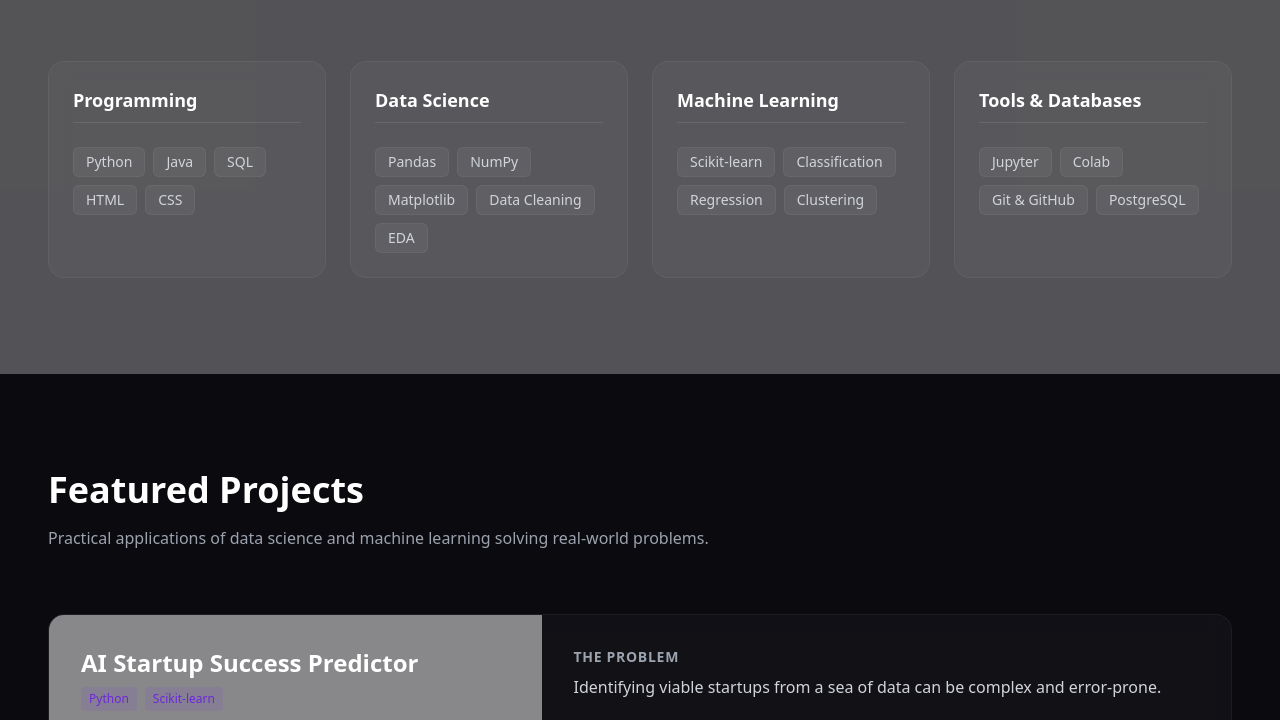
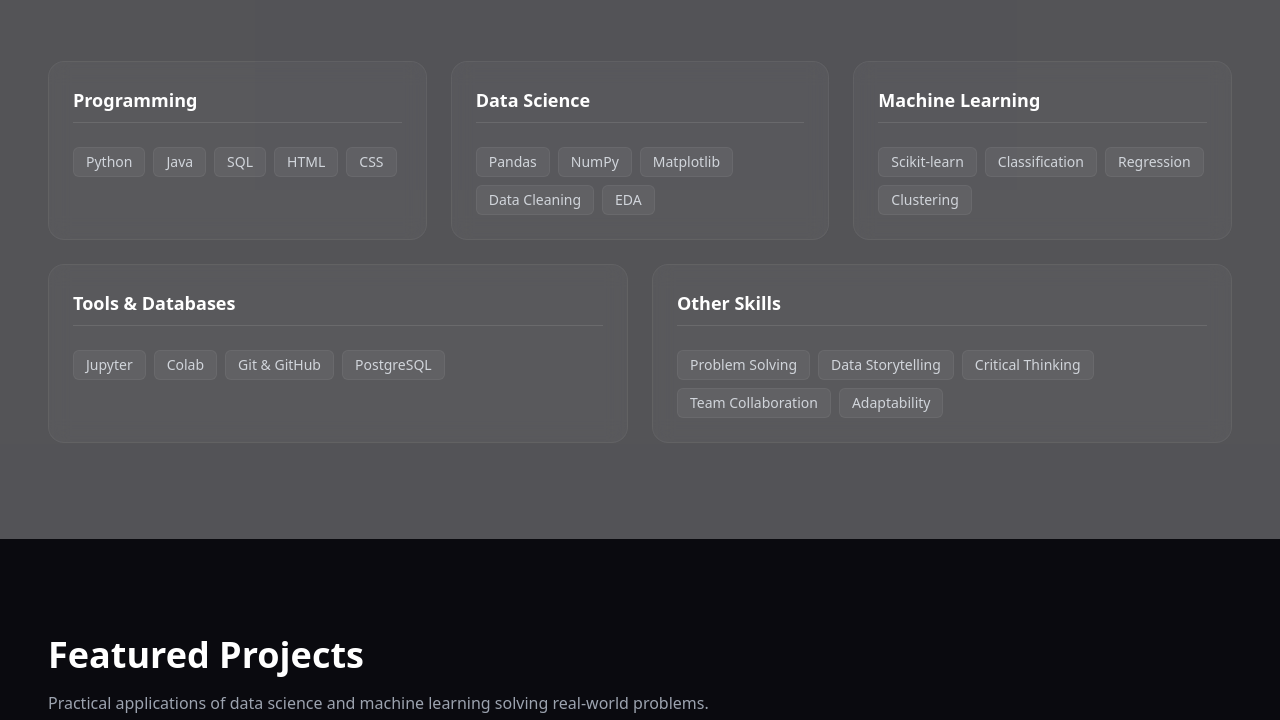
Before and after one commit to Ziad-Bahaa2006/portfolio, a website: page index.html in a window 1280 px wide. Shown: the part 1589-2309 px from the top of the page. Drawn offline with nearby package versions, Linux system fonts and the light colour scheme.

Commit message:
Add files via upload

```diff
--- a/index.html
+++ b/index.html
@@ -152,9 +152,9 @@
                 <h2 class="text-3xl md:text-4xl font-bold mb-4 text-white">Technical Arsenal</h2>
                 <p class="text-gray-400">The tools, languages, and frameworks I use to bring data to life.</p>
             </div>
-            <div class="grid grid-cols-1 md:grid-cols-2 lg:grid-cols-4 gap-6">
+            <div class="grid grid-cols-1 md:grid-cols-2 lg:grid-cols-6 gap-6">
                 <!-- Programming -->
-                <div class="glass-panel p-6 rounded-2xl flex flex-col h-full hover:border-primary/30 transition-colors">
+                <div class="glass-panel p-6 rounded-2xl flex flex-col h-full hover:border-primary/30 transition-colors lg:col-span-2">
                     <h3 class="text-white font-semibold mb-4 text-lg border-b border-white/10 pb-2">Programming</h3>
                     <div class="flex flex-wrap gap-2 mt-2">
                         <span class="px-3 py-1 bg-white/5 text-gray-300 text-sm rounded-md border border-white/5">Python</span>
@@ -165,7 +165,7 @@
                     </div>
                 </div>
                 <!-- Data Science -->
-                <div class="glass-panel p-6 rounded-2xl flex flex-col h-full hover:border-primary/30 transition-colors">
+                <div class="glass-panel p-6 rounded-2xl flex flex-col h-full hover:border-primary/30 transition-colors lg:col-span-2">
                     <h3 class="text-white font-semibold mb-4 text-lg border-b border-white/10 pb-2">Data Science</h3>
                     <div class="flex flex-wrap gap-2 mt-2">
                         <span class="px-3 py-1 bg-white/5 text-gray-300 text-sm rounded-md border border-white/5">Pandas</span>
@@ -176,7 +176,7 @@
                     </div>
                 </div>
                 <!-- Machine Learning -->
-                <div class="glass-panel p-6 rounded-2xl flex flex-col h-full hover:border-primary/30 transition-colors">
+                <div class="glass-panel p-6 rounded-2xl flex flex-col h-full hover:border-primary/30 transition-colors lg:col-span-2">
                     <h3 class="text-white font-semibold mb-4 text-lg border-b border-white/10 pb-2">Machine Learning</h3>
                     <div class="flex flex-wrap gap-2 mt-2">
                         <span class="px-3 py-1 bg-white/5 text-gray-300 text-sm rounded-md border border-white/5">Scikit-learn</span>
@@ -186,13 +186,24 @@
                     </div>
                 </div>
                 <!-- Tools -->
-                <div class="glass-panel p-6 rounded-2xl flex flex-col h-full hover:border-primary/30 transition-colors">
+                <div class="glass-panel p-6 rounded-2xl flex flex-col h-full hover:border-primary/30 transition-colors lg:col-span-3">
                     <h3 class="text-white font-semibold mb-4 text-lg border-b border-white/10 pb-2">Tools & Databases</h3>
                     <div class="flex flex-wrap gap-2 mt-2">
                         <span class="px-3 py-1 bg-white/5 text-gray-300 text-sm rounded-md border border-white/5">Jupyter</span>
                         <span class="px-3 py-1 bg-white/5 text-gray-300 text-sm rounded-md border border-white/5">Colab</span>
                         <span class="px-3 py-1 bg-white/5 text-gray-300 text-sm rounded-md border border-white/5">Git & GitHub</span>
                         <span class="px-3 py-1 bg-white/5 text-gray-300 text-sm rounded-md border border-white/5">PostgreSQL</span>
+                    </div>
+                </div>
+                <!-- Soft Skills -->
+                <div class="glass-panel p-6 rounded-2xl flex flex-col h-full hover:border-primary/30 transition-colors lg:col-span-3">
+                    <h3 class="text-white font-semibold mb-4 text-lg border-b border-white/10 pb-2">Other Skills</h3>
+                    <div class="flex flex-wrap gap-2 mt-2">
+                        <span class="px-3 py-1 bg-white/5 text-gray-300 text-sm rounded-md border border-white/5">Problem Solving</span>
+                        <span class="px-3 py-1 bg-white/5 text-gray-300 text-sm rounded-md border border-white/5">Data Storytelling</span>
+                        <span class="px-3 py-1 bg-white/5 text-gray-300 text-sm rounded-md border border-white/5">Critical Thinking</span>
+                        <span class="px-3 py-1 bg-white/5 text-gray-300 text-sm rounded-md border border-white/5">Team Collaboration</span>
+                        <span class="px-3 py-1 bg-white/5 text-gray-300 text-sm rounded-md border border-white/5">Adaptability</span>
                     </div>
                 </div>
             </div>
```
